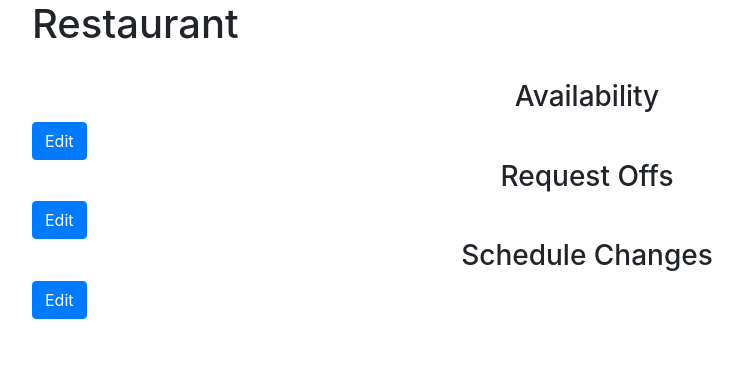
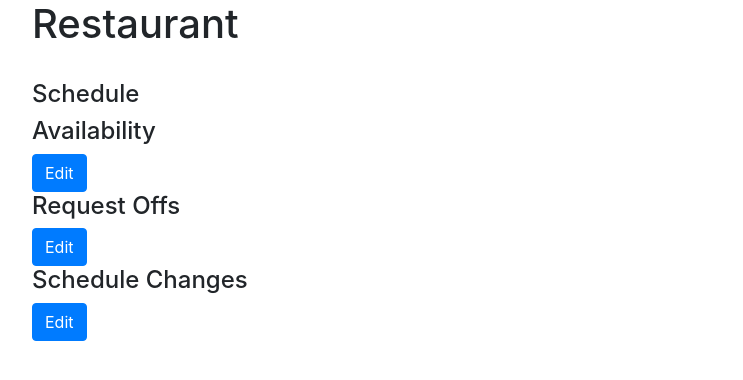
Before and after one commit to hawkinscjh/Schedule-Hawk-01, a Flask app: template templates/user_profile.html in a window 1280 px wide. Shown: the part 56-436 px from the top of the page, without its empty margins (53-796 px from the left). Run offline with Flask 2, Linux system fonts and the light colour scheme; the template is opened without the code that fills it, so the values that code supplies are empty; some libraries are stand-ins or nearby versions.

Commit message:
Can add and remove users from the schedule

```diff
--- a/main.py
+++ b/main.py
@@ -122,7 +122,7 @@ def schedule_get_post(sid):
 	else:
 		return "Method not allowed", 405
 
-@app.route('/schedules/<sid>/profiles/<pid>', methods=['PUT','DELETE'])
+@app.route('/schedules/<sid>/profiles/<pid>', methods=['PUT','DELETE', 'POST'])
 def add_delete_schedule_profile(sid, pid):
 	if request.method == 'PUT':
 		schedule_key = client.key("schedule", int(sid))
@@ -134,7 +134,15 @@ def add_delete_schedule_profile(sid, pid):
 			profile['Schedule'].append({"id": schedule.key.id, "Date": schedule["Date"], "Shift": schedule["Shift"]})
 			client.put(schedule)
 			client.put(profile)
-			return(jsonify(''), 204)
+
+			schedule_key = client.key("schedule", int(sid))
+			schedule = client.get(key=schedule_key)
+
+			query = client.query(kind="profile")
+			profiles = list(query.fetch())
+
+			return render_template('schedule.html', schedule=schedule, profiles=profiles)
+
 		else:
 			return (jsonify({"Error": "The specified schedule and/or profile does not exist"}), 404)
 	if request.method == 'DELETE':
@@ -147,7 +155,33 @@ def add_delete_schedule_profile(sid, pid):
 			profile['Schedule'].remove({"id": schedule.key.id, "Date": schedule["Date"], "Shift": schedule["Shift"]})
 			client.put(schedule)
 			client.put(profile)
-			return(jsonify(''),204)
+			schedule_key = client.key("schedule", int(sid))
+			schedule = client.get(key=schedule_key)
+
+			query = client.query(kind="profile")
+			profiles = list(query.fetch())
+
+			return render_template('schedule.html', schedule=schedule, profiles=profiles)
+		else:
+			return (jsonify({"Error": "No schedule with this schedule_id is associated with the profile with this profile_id"}), 404)
+	if request.method == 'POST':
+		schedule_key = client.key("schedule", int(sid))
+		schedule = client.get(key=schedule_key)
+		profile_key = client.key("profile", int(pid))
+		profile = client.get(key=profile_key)
+		if schedule != None and profile != None:
+			schedule['Working'].remove({"id": profile.key.id, "fName": profile['fName'], "lName": profile['lName'] ,"email": profile["email"]})
+			profile['Schedule'].remove({"id": schedule.key.id, "Date": schedule["Date"], "Shift": schedule["Shift"]})
+			client.put(schedule)
+			client.put(profile)
+
+			schedule_key = client.key("schedule", int(sid))
+			schedule = client.get(key=schedule_key)
+
+			query = client.query(kind="profile")
+			profiles = list(query.fetch())
+
+			return render_template('schedule.html', schedule=schedule, profiles=profiles)
 		else:
 			return (jsonify({"Error": "No schedule with this schedule_id is associated with the profile with this profile_id"}), 404)
 	else:
@@ -181,7 +215,7 @@ def profiles():
 		if content["fName"] != '' and content["lName"] != '' and content["email"] != '' and content["phone"] != '':
 
 			new_profile = datastore.entity.Entity(key=client.key("profile"))
-			new_profile.update({"fName": content["fName"],"lName": content["lName"], "email": content["email"], "phone": content["phone"]})
+			new_profile.update({"fName": content["fName"],"lName": content["lName"], "email": content["email"], "phone": content["phone"], "Schedule": []})
 			query = client.query(kind='profile')
 			fName_lName_email_phone = [entity["fName"] + entity["lName"] + entity["email"] + entity["phone"] for entity in query.fetch()]
 			if (content["fName"] + content["lName"] + content["email"] + content["phone"]) in fName_lName_email_phone:
--- a/static/script.js
+++ b/static/script.js
@@ -25,10 +25,23 @@ function deleteProfile(profile_id) {
 };
 
 function addScheduleProfile(schedule_id, profile_id) {
-    fetch("/schedules/<schedule_id>/profiles/<profile_id>", {
+    fetch("/schedules/"+schedule_id+"/profiles/"+profile_id, {
       method: "PUT",
       body: JSON.stringify({ schedule_id: schedule_id, profile_id: profile_id }),
     }).then((_res) => {
-      window.location.href = "/schedules/<schedule_id>";
+      window.location.href = "/schedules/"+schedule_id;
     });
 };
+
+function deleteScheduleProfile(schedule_id, profile_id) {
+  if (confirm("Remove profile from schedule?") == true) {
+  fetch("/schedules/"+schedule_id+"/profiles/"+profile_id, {
+    method: "POST",
+    body: JSON.stringify({ schedule_id: schedule_id, profile_id: profile_id }),
+  }).then((_res) => {
+    window.location.href = "/schedules/"+schedule_id;
+  });
+ } else {
+  window.location.href = "/schedules/"+schedule_id;
+}
+};
--- a/templates/user_profile.html
+++ b/templates/user_profile.html
@@ -4,12 +4,16 @@
     <h3 align="center">{{ data['fName'] }} {{ data['lName'] }}</h3>
     <br />
 
-    <h3 align="center">Availability</h3>
+    <h4>Schedule</h4>
+    {{ data['Schedule'] }}
+
+    <h4>Availability</h4>
     <button type="submit" class="btn btn-primary">Edit</button>
-
-    <h3 align="center">Request Offs</h3>
+    <br />
+    <h4>Request Offs</h4>
     <button type="submit" class="btn btn-primary">Edit</button>
-
-    <h3 align="center">Schedule Changes</h3>
+    <br />
+    <h4>Schedule Changes</h4>
     <button type="submit" class="btn btn-primary">Edit</button>
+    <br />
 {% endblock %}
```
Also changed, not shown: templates/schedule.html (+14 -3 lines).
